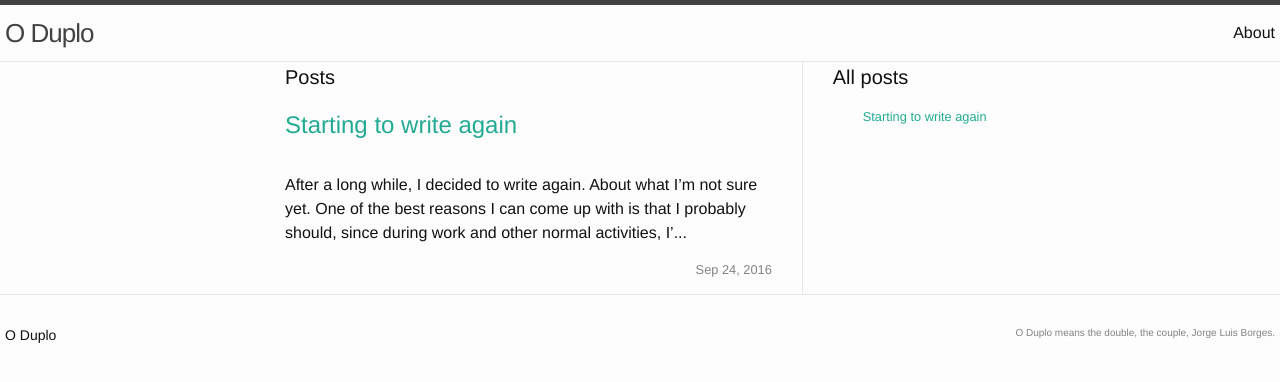
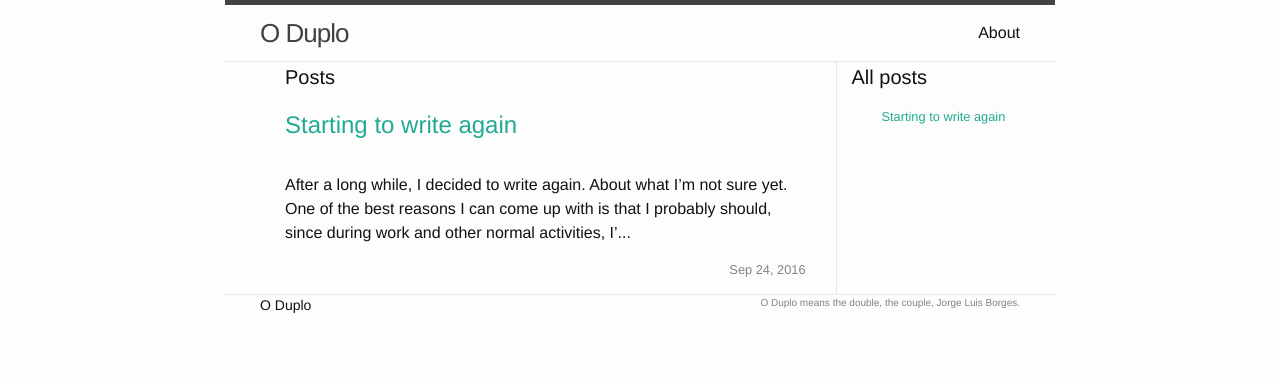
Before and after one commit to gbertuol/bertuol-web, a Jekyll site: the page built from index.html, in a window 1280 px wide. Shown: the top 382 px of the page. Built offline with Jekyll 4.4.1, drawn with Linux system fonts in a browser that asks for light colours.

Commit message:
Small tweaks in css

```diff
--- a/_includes/aside.html
+++ b/_includes/aside.html
@@ -1,4 +1,4 @@
-<aside class="p-aside s-container">
+<aside class="p-aside ">
   <p class="p-aside-title">All posts</p>
   <ul class="p-aside-list">
     {% for a_post in site.posts %}
--- a/_includes/footer.html
+++ b/_includes/footer.html
@@ -1,4 +1,4 @@
-<footer class="s-footer">
+<footer class="s-footer s-container">
     <h2 class="s-footer-title">{{ site.title | escape }}</h2>
     <p class="s-footer-description">{{ site.description | escape }}</p>
 </footer>
--- a/_includes/header.html
+++ b/_includes/header.html
@@ -1,4 +1,4 @@
-<header class="s-header" role="banner">
+<header class="s-header s-container" role="banner">
 
   {% assign full_base_url = site.url %}
   <a class="s-title" href="{{ full_base_url }}/">{{ site.title | escape }}</a>
--- a/_sass/styles.scss
+++ b/_sass/styles.scss
@@ -99,11 +99,10 @@ li {
   border-bottom: 1px solid $gray-color-light;
   min-height: 56px;
   display: flex;
-  justify-content: space-between;
-  align-content: stretch;
 }
 
 .s-title {
+  flex: 1 auto;
   font-size: 26px;
   font-weight: 300;
   line-height: 56px;
@@ -120,6 +119,7 @@ li {
 .s-nav {
   line-height: 56px;
   align-items: center;
+  flex: 0 auto;
   display: flex;
 
   .s-nav-page-link {
@@ -138,21 +138,21 @@ li {
 
 .s-footer {
   border-top: 1px solid $gray-color-light;
-  padding: $spacing-unit 0;
   display: flex;
-  justify-content: space-between;
   align-content: stretch;
 }
 
 .s-footer-title {
   font-size: 14px;
   margin-left: 5px;
+  flex: 1 auto;
 }
 
 .s-footer-description {
   font-size: 10px;
   color: $gray-color;
   margin-right: 5px;
+  flex: 0 auto;
   @extend %clearfix;
 }
 
@@ -200,6 +200,7 @@ li {
 // aside
 .p-aside {
   border-left: 1px solid $gray-color-light;
+  padding-left: $spacing-unit / 2;
   flex: 1 25%;
 }
 
```
